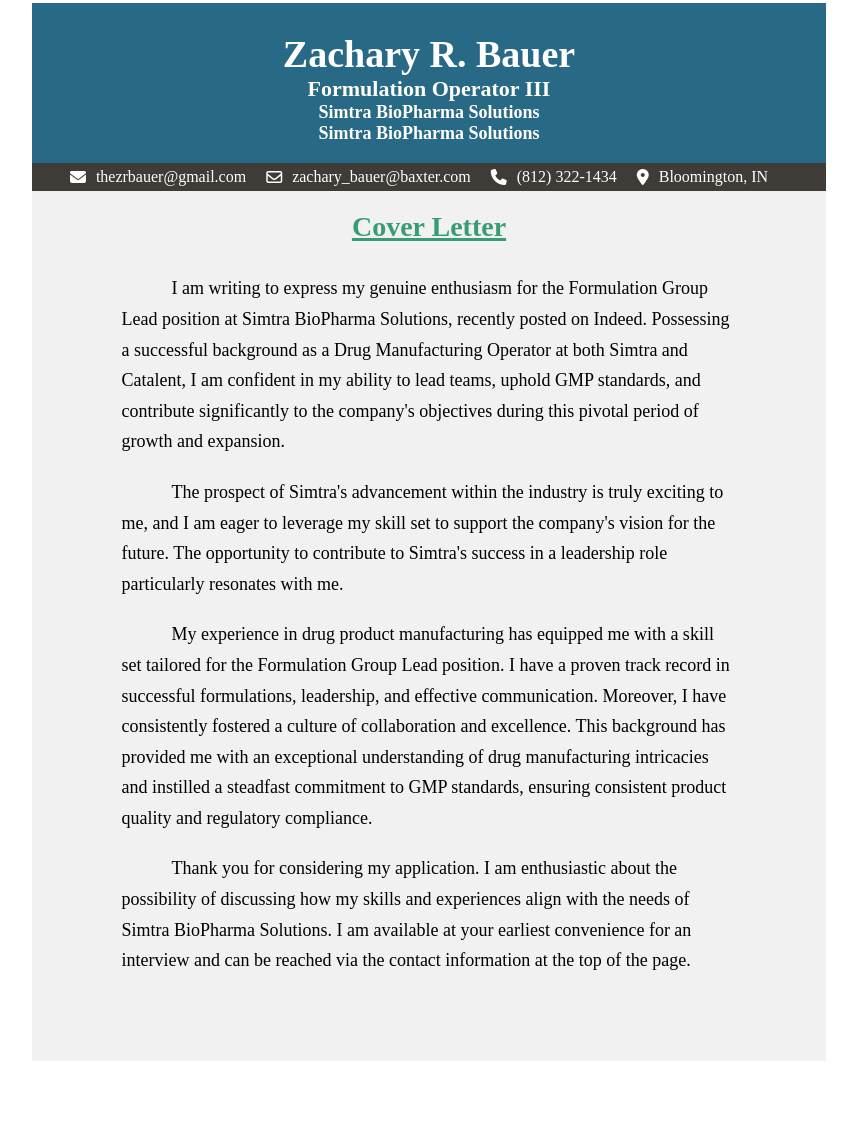
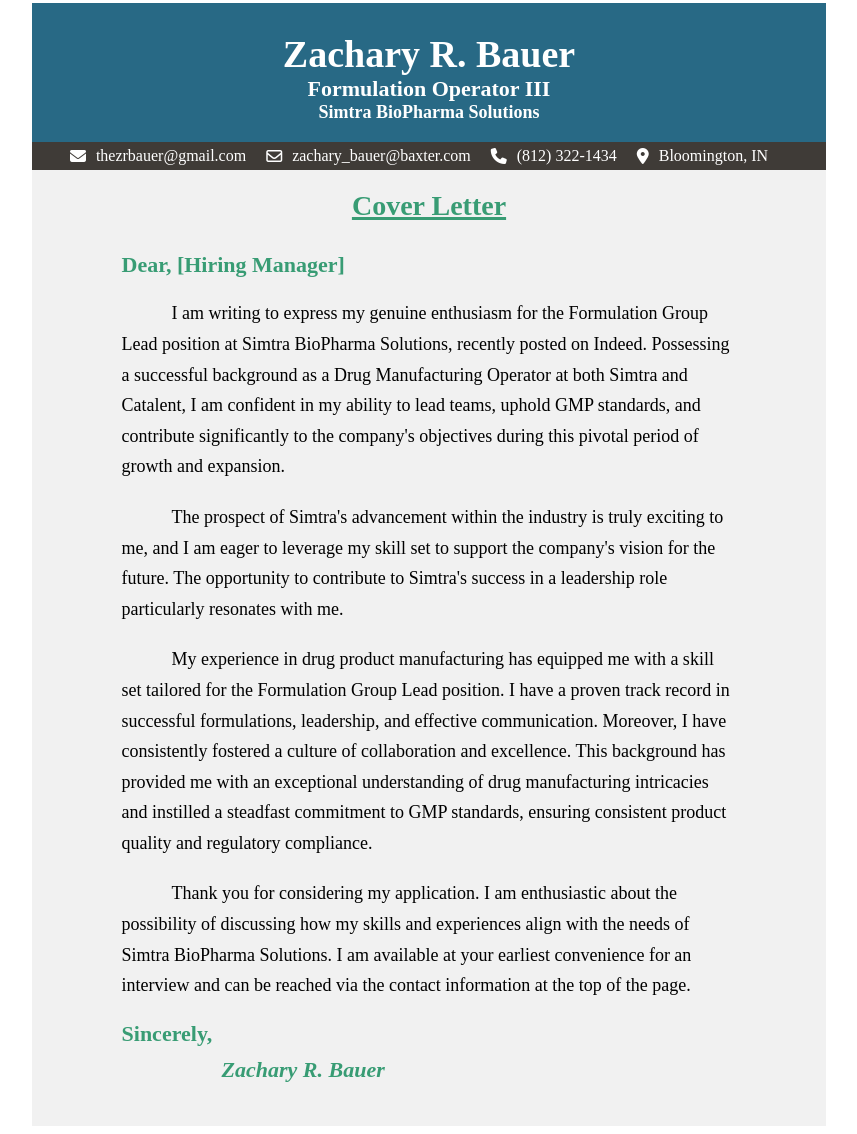
Before and after one commit to thezrbauer/CoverLetter_2024, a plain HTML site: page index.html in a window 1280 px wide. Shown: the part 5-1139 px from the top of the page, without its empty margins (211-1068 px from the left). Before the commit the page ends 1074 px from the top, so only its background shows below. Drawn offline with Linux system fonts and the light colour scheme; a web font is replaced by a local one.

Commit message:
sincerely

```diff
--- a/index.html
+++ b/index.html
@@ -10,15 +10,13 @@
     <script src="https://kit.fontawesome.com/07c2cc964d.js" crossorigin="anonymous"></script>
     <title>Cover Letter 2024</title>
 </head>
-<body>
-    <main>
+<body> <main>
     <div class="introduction">
-        <h1>Zachary R. Bauer</h1>
-        <h2>Formulation Operator III</h2>
-        <h3>Simtra BioPharma Solutions</h3>
-        <h3>Simtra BioPharma Solutions</h3>
+    <h1>Zachary R. Bauer</h1>
+    <h2>Formulation Operator III</h2>
+    <h3>Simtra BioPharma Solutions</h3>
+   </div>
 
-    </div>
     <div class="contact">
         <ul>
 
@@ -31,7 +29,7 @@
 </div>
     <div class="cover">
         <h3>Cover Letter</h3>
-
+        <h5 class="sincerely"">Dear, [Hiring Manager]</h5>
         <p><span class="tab"></span>I am writing to express my genuine enthusiasm for the Formulation Group Lead position at Simtra BioPharma Solutions,
              recently posted on Indeed. Possessing a successful background as a Drug Manufacturing Operator at both Simtra and Catalent, I am confident
               in my ability to lead teams, uphold GMP standards, and contribute significantly to the company's objectives during this pivotal period of growth and expansion.
@@ -51,7 +49,9 @@
             align with the needs of Simtra BioPharma Solutions. I am available at your earliest convenience for an interview and can be reached via the contact information
              at the top of the page.
             </p>
-
+            <h5 class="sincerely">Sincerely,</h5>
+            <h5 class="sincerely" id="exit">Zachary R. Bauer</h5>
+    <!-- Alternative Cover Letter Text Goes here.. i.e for Tech Service Position -->
         </div>
 </div>
     </main>
--- a/style.css
+++ b/style.css
@@ -9,7 +9,7 @@
     --accent-txt: #36a377;
      --banner-color:#3f3b37;*/
 
-    --intro-bg: rgb(40, 105, 133);
+     --intro-bg: rgb(40, 105, 133);
     --accent-txt: #389c74;
     --banner-color:#3f3b37;
 }
@@ -23,8 +23,8 @@
 	/* Reflect the paper width in the screen rendering (must match size from @page rule) */
 	width: 21cm;
 	/* Reflect the paper height in the screen rendering (must match size from @page rule) */
-	min-height: 28cm;
-    max-height: 28cm;
+	min-height: 29.7cm;
+    max-height: 29.7cm;
 	/* Reflect the actual page margin/padding on paper in the screen rendering (must match margin from @page rule) */
 
     font-size:0;
@@ -129,3 +129,15 @@
     text-decoration:underline 3px;
     margin:auto;
 }
+
+
+.sincerely {
+    color:var(--accent-txt);
+    font-size:22px;
+    margin:10px;
+}
+
+#exit {
+    font-style:italic;
+    margin: 0 0 0 110px;
+}
```
